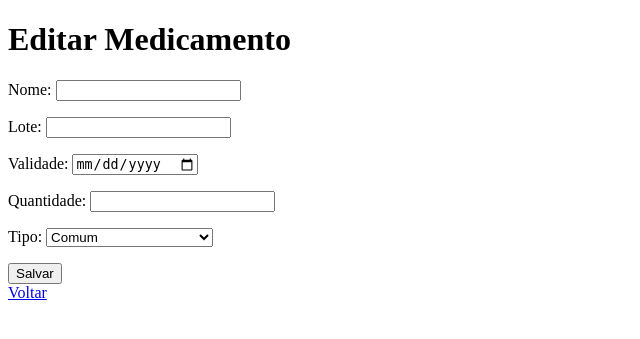
After one commit to rtcruz36/Projeto-Integrador-I---UNIVESP, a Django app: template Farmacia_UBS/farmacia/templates/editar_medicamento.html in a window 1280 px wide. The commit adds this page. Shown: the top 339 px of the page, without its empty margins (0-640 px from the left). Run offline with Django 5.2, Linux system fonts and the light colour scheme; the template is opened without the code that fills it: values that come from a table or form of the project are taken from there, others are empty.

```diff
--- /dev/null
+++ b/Farmacia_UBS/farmacia/templates/editar_medicamento.html
@@ -0,0 +1,15 @@
+<!DOCTYPE html>
+<html>
+<head>
+    <title>Editar Medicamento</title>
+</head>
+<body>
+    <h1>Editar Medicamento</h1>
+    <form method="POST">
+        {% csrf_token %}
+        {{ form.as_p }}
+        <button type="submit">Salvar</button>
+    </form>
+    <a href="{% url 'lista_medicamentos' %}">Voltar</a>
+</body>
+</html>
--- a/Farmacia_UBS/farmacia/urls.py
+++ b/Farmacia_UBS/farmacia/urls.py
@@ -10,9 +10,20 @@ from . import views
 
 urlpatterns = [
     path('', views.home, name='home'),
-    path('cadastrar/', views.cadastrar_medicamento, name='cadastrar'),
+    path('cadastrar/', views.cadastrar_medicamento, name='cadastrar_medicamento'),
     path('editar/<int:id>/', views.editar_medicamento, name='editar'),
     path('saida/', views.registrar_saida, name='registrar_saida'),
     path('registro/', views.registrar_usuario, name='registro'),
+    path('', views.lista_medicamentos, name='lista_de_medicamentos'),
+    path('editar/<int:id>/', views.editar_medicamento, name='editar'),
+
 
 ]
+
+#from django.urls import path
+#from . import views
+
+#urlpatterns = [
+    # outras rotas...
+    #path('accounts/profile/', views.profile, name='profile'),
+#]
```
Also changed, not shown: Farmacia_UBS/farmacia/templates/home.html (+11 -2 lines), Farmacia_UBS/farmacia/views.py (+10 -0 lines), Farmacia_UBS/db.sqlite3, Farmacia_UBS/farmacia/templates/profile.html (added).
